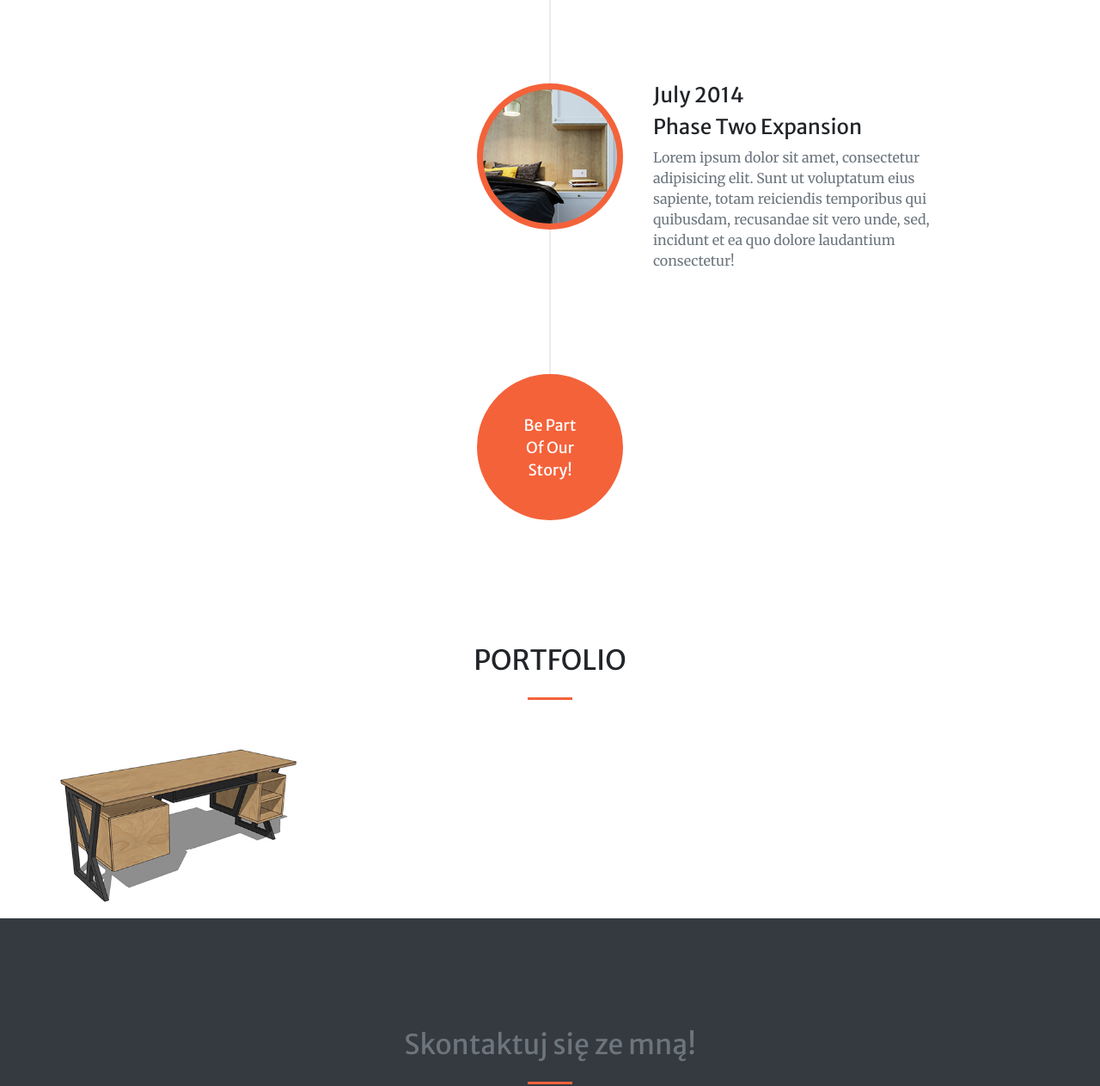
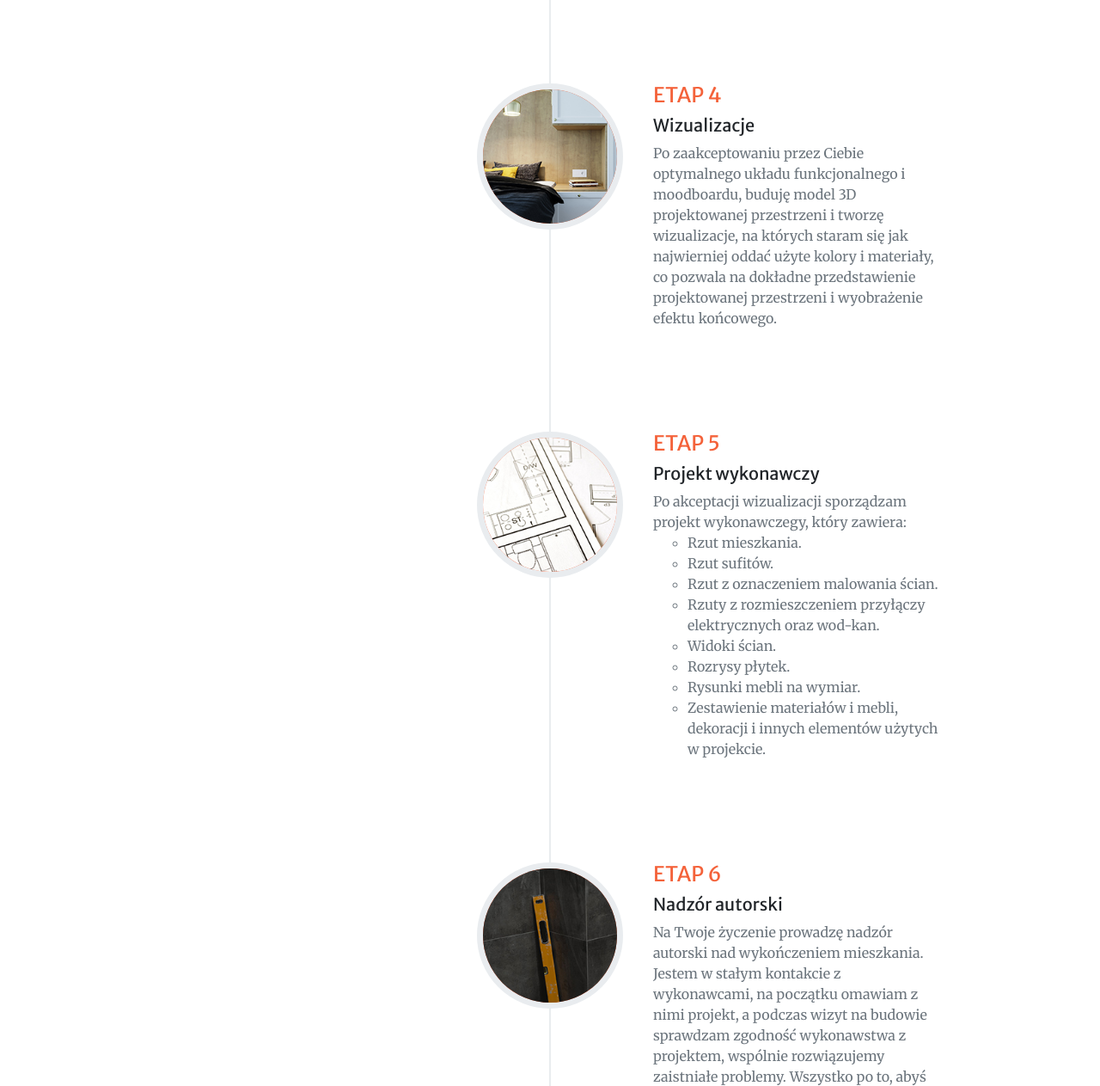
Before and after one commit to art-monkey/art-monkey.github.io, a website: page index.html in a window 1280 px wide. Shown: the part 3059-4322 px from the top of the page at 86% size. Drawn offline with nearby package versions, Linux system fonts and the light colour scheme.

Commit message:
654654654

```diff
--- a/css/agency.css
+++ b/css/agency.css
@@ -68,7 +68,7 @@
   margin-left: 0;
   text-align: center;
   color: white;
-  border: 7px solid #f4623a;
+  border: 7px solid #e9ecef;
   border-radius: 100%;
   background-color: #f4623a;
 }
--- a/index.html
+++ b/index.html
@@ -152,19 +152,58 @@
               </div>
               <div class="timeline-panel">
                 <div class="timeline-heading">
-                  <h4>July 2014</h4>
-                  <h4 class="subheading">Phase Two Expansion</h4>
+                  <h1 class="h4 mb-2 text-primary">ETAP 4</h1>
+                  <h3 class="h5 mb-2">Wizualizacje</h3>
                 </div>
                 <div class="timeline-body">
-                  <p class="text-muted">Lorem ipsum dolor sit amet, consectetur adipisicing elit. Sunt ut voluptatum eius sapiente, totam reiciendis temporibus qui quibusdam, recusandae sit vero unde, sed, incidunt et ea quo dolore laudantium consectetur!</p>
+                  <p class="text-muted mb-0">Po zaakceptowaniu przez Ciebie optymalnego układu funkcjonalnego i moodboardu, buduję model 3D projektowanej przestrzeni i tworzę wizualizacje, na których staram się jak najwierniej oddać użyte kolory i materiały, co pozwala na dokładne przedstawienie projektowanej przestrzeni i wyobrażenie efektu końcowego.</p>
                 </div>
               </div>
             </li>
             <li class="timeline-inverted">
               <div class="timeline-image">
-                <h4>Be Part
-                  <br>Of Our
-                  <br>Story!</h4>
+                <img class="rounded-circle img-fluid" src="img/about/5.jpg" alt="">
+              </div>
+              <div class="timeline-panel">
+                <div class="timeline-heading">
+                  <h1 class="h4 mb-2 text-primary">ETAP 5</h1>
+                  <h3 class="h5 mb-2">Projekt wykonawczy</h3>
+                </div>
+                <div class="timeline-body">
+                  <p class="text-muted mb-0">Po akceptacji wizualizacji sporządzam projekt wykonawczegy, który zawiera:
+                    <ul class="text-muted text-left">
+                      <li>Rzut mieszkania.</li>
+                      <li>Rzut sufitów.</li>
+                      <li>Rzut z oznaczeniem malowania ścian.</li>
+                      <li>Rzuty z rozmieszczeniem przyłączy elektrycznych oraz wod-kan.</li>
+                      <li>Widoki ścian.</li>
+                      <li>Rozrysy płytek.</li>
+                      <li>Rysunki mebli na wymiar.</li>
+                      <li>Zestawienie materiałów i mebli, dekoracji i innych elementów użytych w projekcie.</li>
+                    </ul>
+                  </p>
+                </div>
+              </div>
+            </li>
+            <li class="timeline-inverted">
+              <div class="timeline-image">
+                <img class="rounded-circle img-fluid" src="img/about/6.jpg" alt="">
+              </div>
+              <div class="timeline-panel">
+                <div class="timeline-heading">
+                  <h1 class="h4 mb-2 text-primary">ETAP 6</h1>
+                  <h3 class="h5 mb-2">Nadzór autorski</h3>
+                </div>
+                <div class="timeline-body">
+                  <p class="text-muted mb-0">Na Twoje życzenie prowadzę nadzór autorski nad wykończeniem mieszkania. Jestem w stałym kontakcie z wykonawcami, na początku omawiam z nimi projekt, a podczas wizyt na budowie sprawdzam zgodność wykonawstwa z projektem, wspólnie rozwiązujemy zaistniałe problemy. Wszystko po to, abyś Ty spał(a) spokojnie!</p>
+                </div>
+              </div>
+            </li>
+            <li class="timeline-inverted">
+              <div class="timeline-image">
+                <h4>Twój
+                  <br>nowy
+                  <br>dom!</h4>
               </div>
             </li>
           </ul>
```
